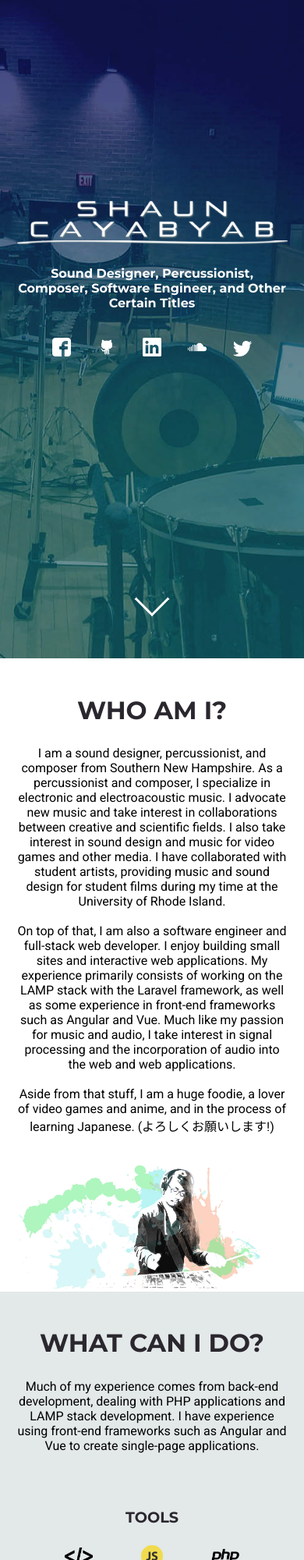
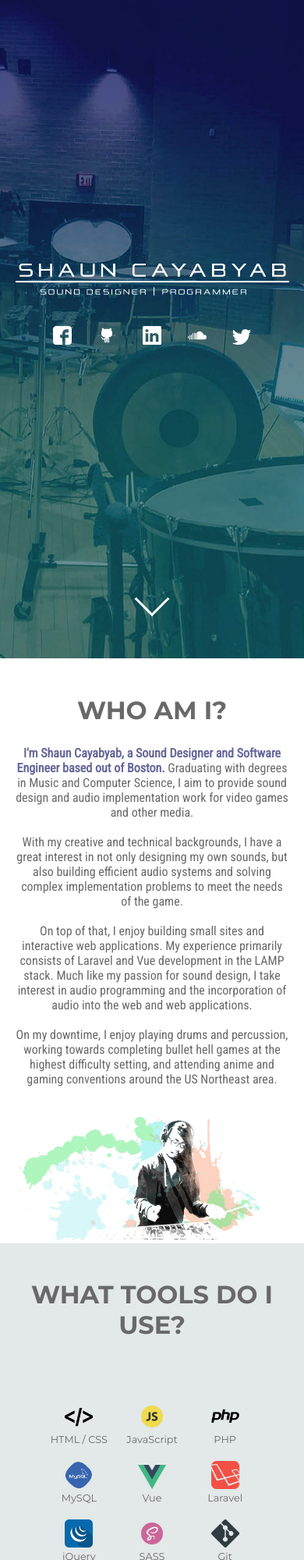
Before and after one commit to ShaunCayabyab/shaun-cayabyab-site, a website: page public/index.html in a window 390 px wide. Shown: the top 2000 px of the page at 78% size. Drawn offline with nearby package versions, Linux system fonts and the light colour scheme.

Commit message:
UPDATE-004 | redo of content

```diff
--- a/public/index.html
+++ b/public/index.html
@@ -4,8 +4,8 @@
         <meta charset="utf-8">
         <meta http-equiv="X-UA-Compatible" content="IE=edge">
         <meta name="viewport" content="width=device-width, initial-scale=1">
-        <title>Shaun Cayabyab</title>
-        <meta name="description" content="Sound designer, percussionist, composer, software engineer, and other certain titles.">
+        <title>Shaun Cayabyab | Sound Designer, Software Engineer</title>
+        <meta name="description" content="Sound Designer, Software Engineer">
         <link rel="stylesheet" href="build/css/app.css">
         <script src="http://ajax.googleapis.com/ajax/libs/jquery/1.5.1/jquery.min.js"></script>
         <script>
@@ -33,9 +33,8 @@
             <div class="overlay"></div>
             <div id="fullscreen-hero" class="home-hero">
                 <div class="hero-container">
-                    <img class='hero-logo non-mobile' src="build/images/hero-logo.png" />
-                    <img class='hero-logo on-mobile' src="build/images/hero-logo-mobile.png" />
-                    <h1 class='hero-subtitle'>Sound Designer, Percussionist, Composer, Software Engineer, and Other Certain Titles</h1>
+                    <img class='hero-logo non-mobile' src="build/images/landing-logo.png" />
+                    <img class='hero-logo on-mobile' src="build/images/landing-logo.png" />
                     <div class="social-icons">
                         <div class="icon">
                             <a href="https://www.facebook.com/shaun.cayabyab" target="_blank"><img src="build/images/icons/facebook-logo-white.png" alt="Facebook" /></a>
@@ -65,11 +64,13 @@
                     <div class='about-right'>
                         <h2>WHO AM I?</h2>
                         <p>
-                            I am a sound designer, percussionist, and composer from Southern New Hampshire. As a percussionist and composer, I specialize in electronic and electroacoustic music. I advocate new music and take interest in collaborations between creative and scientific fields. I also take interest in sound design and music for video games and other media. I have collaborated with student artists, providing music and sound design for student films during my time at the University of Rhode Island.
+                            <span class="highlight-purple">I'm Shaun Cayabyab, a Sound Designer and Software Engineer based out of Boston.</span> Graduating with degrees in Music and Computer Science, I aim to provide sound design and audio implementation work for video games and other media.
                             <br><br>
-                            On top of that, I am also a software engineer and full-stack web developer. I enjoy building small sites and interactive web applications. My experience primarily consists of working on the LAMP stack with the Laravel framework, as well as some experience in front-end frameworks such as Angular and Vue. Much like my passion for music and audio, I take interest in signal processing and the incorporation of audio into the web and web applications.
+                            With my creative and technical backgrounds, I have a great interest in not only designing my own sounds, but also building efficient audio systems and solving complex implementation problems to meet the needs of the game.
                             <br><br>
-                            Aside from that stuff, I am a huge foodie, a lover of video games and anime, and in the process of learning Japanese. (よろしくお願いします!)
+                            On top of that, I enjoy building small sites and interactive web applications. My experience primarily consists of Laravel and Vue development in the LAMP stack. Much like my passion for sound design, I take interest in audio programming and the incorporation of audio into the web and web applications.
+                            <br><br>
+                            On my downtime, I enjoy playing drums and percussion, working towards completing bullet hell games at the highest difficulty setting, and attending anime and gaming conventions around the US Northeast area.
                             <br><br>
                         </p>
                     </div>
@@ -83,13 +84,9 @@
         <section id="skills">
             <div class="section-container">
                 <div class='section-header'>
-                    <h2>WHAT CAN I DO?</h2>
-                    <p>
-                        Much of my experience comes from back-end development, dealing with PHP applications and LAMP stack development. I have experience using front-end frameworks such as Angular and Vue to create single-page applications.
-                    </p>
+                    <h2>WHAT TOOLS DO I USE?</h2>
                 </div>
                 <div class='tools'>
-                    <h3 style="margin-bottom: 10px">TOOLS</h3>
                     <div class='tools-list-container'>
                         <div class='tools-list-item'>
                             <img src="build/images/dev-icons/html.png" />
@@ -108,10 +105,6 @@
                             <p>MySQL</p>
                         </div>
                         <div class='tools-list-item'>
-                            <img src="build/images/dev-icons/angular.png" />
-                            <p>Angular</p>
-                        </div>
-                        <div class='tools-list-item'>
                             <img src="build/images/dev-icons/vue.png" />
                             <p>Vue</p>
                         </div>
@@ -128,26 +121,11 @@
                             <p>SASS</p>
                         </div>
                         <div class='tools-list-item'>
-                            <img src="build/images/dev-icons/bootstrap.png" />
-                            <p>Bootstrap</p>
-                        </div>
-                        <div class='tools-list-item'>
-                            <img src="build/images/dev-icons/gulp.png" />
-                            <p>Gulp</p>
-                        </div>
-                        <div class='tools-list-item'>
                             <img src="build/images/dev-icons/git.png" />
                             <p>Git</p>
                         </div>
-                        <div class='tools-list-item'>
-                            <img src="build/images/dev-icons/docker.png" />
-                            <p>Docker</p>
-                        </div>
                     </div>
                 </div>
-                <p>
-                    Outside of web development, I can provide services for percussion and drumming performances, composition, scoring for video games and media, and audio programming and sound design. I have a love for dissecting and creating sounds, and altering acoustic sounds through electronic means.
-                </p>
             </div>
         </section>
         <section id="works">
--- a/public/src/scss/app.scss
+++ b/public/src/scss/app.scss
@@ -1,6 +1,6 @@
 $hero-bg: url(../images/landing-photo.jpg);
 
-@import url('https://fonts.googleapis.com/css?family=Montserrat:400,700|Roboto');
+@import url('https://fonts.googleapis.com/css?family=Montserrat:400,700|Roboto+Condensed');
 @import 'grid';
 
 @mixin full-contain{
@@ -28,13 +28,14 @@ ol{
 }
 
 html{
-	font-size: 110%;
-	font-family: 'Roboto', sans-serif;
+	font-size: 1.1rem;
+	font-family: 'Roboto Condensed', sans-serif;
+    color: #696969;
 }
 
 h1, h2, h3, h4{
 	font-size: 1.2em;
-	color: #2a272e;
+	color: #696969;
 	text-align: center;
 	font-family: 'Montserrat', sans-serif;
 }
@@ -50,6 +51,11 @@ h4{
 section{
 	position: relative;
 	width: 100%;
+}
+
+.highlight-purple {
+    font-weight: bolder;
+    color : #656898;
 }
 
 $gutter: 4%;
--- a/public/src/scss/base/_full.scss
+++ b/public/src/scss/base/_full.scss
@@ -40,8 +40,8 @@ html{
             z-index: 2;
 
             .hero-logo{
-                max-width: 100%;
-                margin-top: 35vh;
+                max-width: 70%;
+                margin-top: 40vh;
             }
 
             .on-mobile{
@@ -162,7 +162,7 @@ html{
         padding-top: 20px;
         text-align: center;
         background-color: #e3e8e8;
-        padding-bottom: 100px;
+        padding-bottom: 50px;
     }
 
     .tools{
--- a/public/src/scss/base/_small.scss
+++ b/public/src/scss/base/_small.scss
@@ -39,7 +39,7 @@ html{
 
             .hero-logo{
                 max-width: 100%;
-                margin-top: 30vh;
+                margin-top: 40vh;
             }
 
             .on-mobile{
```
Also changed, not shown: public/build/css/app.css, public/build/images/landing-logo.png (added), public/src/images/landing-logo.png (added).
